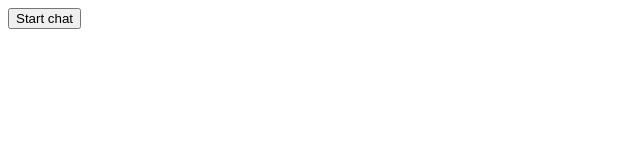
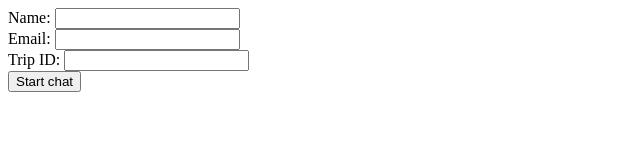
Before and after one commit to kshitijsharma23/sample-chat, a plain HTML site: page index.html in a window 1280 px wide. Both pictures are taken after a click on the button "Start chat". Shown: the whole page, without its empty margins (0-640 px from the left). Drawn offline with nearby package versions, Linux system fonts and the light colour scheme.

Commit message:
Add custom fields form

```diff
--- a/index.html
+++ b/index.html
@@ -5,19 +5,43 @@
     <title>Sample Chat- Bold360</title>
 </head>
 <body>
-    <button id="startChat">Start chat</button>
+    <div>
+        <label for="name">Name: </label>
+        <input id="name" type="text" name="name">
+    </div>
+    <div>
+        <label for="email">Email: </label>
+        <input id="email" type="text" name="email">
+    </div>
+    <div>
+        <label for="tripId">Trip ID: </label>
+        <input id="tripId" type="text" name="tripId">
+    </div>
+    <div>
+        <button id="startChat">Start chat</button>
+    </div>
     <script src="https://code.jquery.com/jquery-3.3.1.min.js"></script>
     <script>
-        function showWidget() {
+        function checkMobileDevice() {
+            if(/Android|webOS|iPhone|iPad|iPod|BlackBerry|IEMobile|Opera Mini/i.test(navigator.userAgent)) {
+                return true;
+            }
+            else {
+                return false;
+            }
+        }
+        function showWidget(name, email, tripId) {
+            var platform = CT.utils.checkMobileDevice() ? 'mweb' : 'desktop';
+            var parameters = 'customField_trip_id=' + tripId + '&customField_platform=' + platform;
             (function() {
                 window._bcvma = window._bcvma || [];
                 _bcvma.push(["setAccountID", "794130127792834009"]);
                 _bcvma.push(["setParameter", "WebsiteID", "788119547699982764"]);
                 _bcvma.push(["setParameter", "InvitationID", "788119547909269704"]);
-                _bcvma.push(["setParameter", "VisitName", "test"]);
-                _bcvma.push(["setParameter", "VisitEmail", "test@cleartrip.com"]);
+                _bcvma.push(["setParameter", "VisitName", name]);
+                _bcvma.push(["setParameter", "VisitEmail", email]);
                 _bcvma.push(["setParameter", "CustomUrl", ""]);
-                _bcvma.push(["setParameter", "WindowParameters", "customField_trip_id=1234567890&customField_platform=Desktop"]);
+                _bcvma.push(["setParameter", "WindowParameters", parameters]);
                 _bcvma.push(["pageViewed", document.location.href, document.referrer]);
                 var bcLoad = function() {
                     if(window.bcLoaded) return;
@@ -151,7 +175,10 @@
             //     console.log(response);
             // });
         }
-        $('#startChat').on('click', showWidget);
+        $('#startChat').on('click', function() {
+            var name = $('#name').val(), email = $('#email').val(), tripId = $('#tripId').val();
+            showWidget(name, email, tripId);
+        });
     </script>
 </body>
 </html>
```
